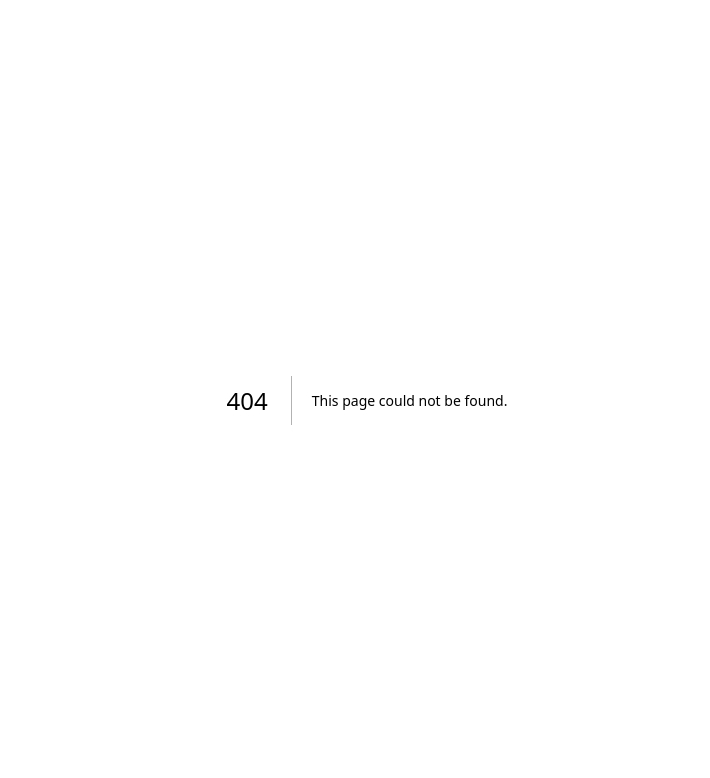
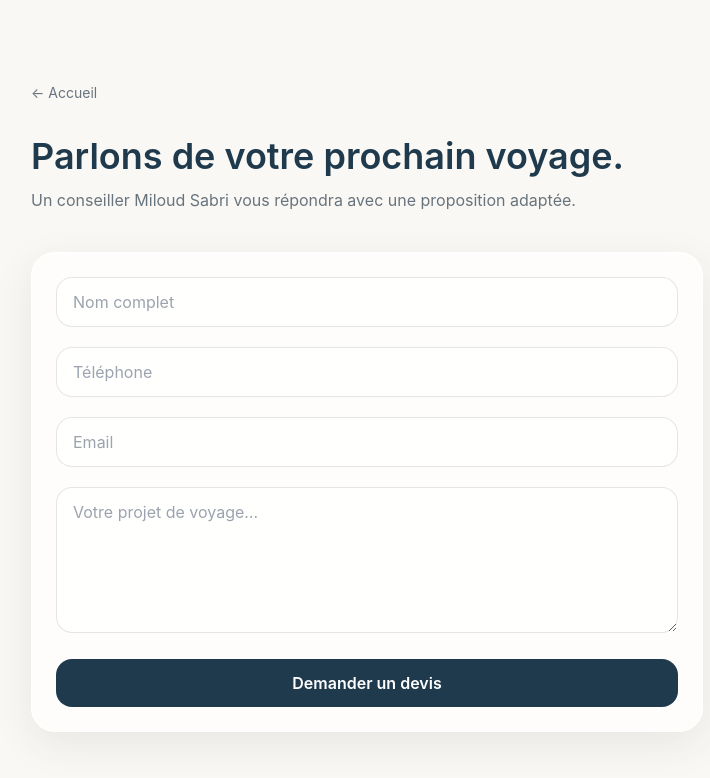
Before and after one commit to habibo-dev/Miloud-sabri, a Next.js app in the folder apps/web/: page /contact in a window 1280 px wide. Before the commit this address had no page. Shown: the top 778 px of the page, without its empty margins (273-983 px from the left). Built offline with nearby package versions, Linux system fonts and the light colour scheme.

Commit message:
Add contact lead form

```diff
--- /dev/null
+++ b/apps/web/src/app/contact/page.tsx
@@ -0,0 +1,34 @@
+"use client";
+
+import { FormEvent, useState } from "react";
+
+export default function ContactPage() {
+  const [status, setStatus] = useState("");
+  async function submit(event: FormEvent<HTMLFormElement>) {
+    event.preventDefault();
+    setStatus("Envoi…");
+    const form = new FormData(event.currentTarget);
+    const response = await fetch("/api/leads", { method: "POST", headers: { "Content-Type": "application/json" }, body: JSON.stringify(Object.fromEntries(form)) });
+    setStatus(response.ok ? "Merci ! Votre demande a bien été reçue." : "Vérifiez les informations puis réessayez.");
+    if (response.ok) event.currentTarget.reset();
+  }
+
+  return (
+    <main className="min-h-screen bg-cream px-6 py-20">
+      <div className="mx-auto max-w-2xl">
+        <a href="/" className="text-sm text-muted">← Accueil</a>
+        <h1 className="mt-8 text-4xl font-semibold text-navy">Parlons de votre prochain voyage.</h1>
+        <p className="mt-3 text-muted">Un conseiller Miloud Sabri vous répondra avec une proposition adaptée.</p>
+        <form onSubmit={submit} className="glass mt-10 space-y-5 rounded-glass p-6">
+          <input name="name" required placeholder="Nom complet" className="w-full rounded-2xl border border-black/10 bg-white/70 px-4 py-3 outline-none focus:ring-2 focus:ring-champagne" />
+          <input name="phone" placeholder="Téléphone" className="w-full rounded-2xl border border-black/10 bg-white/70 px-4 py-3 outline-none focus:ring-2 focus:ring-champagne" />
+          <input name="email" type="email" placeholder="Email" className="w-full rounded-2xl border border-black/10 bg-white/70 px-4 py-3 outline-none focus:ring-2 focus:ring-champagne" />
+          <textarea name="message" rows={5} placeholder="Votre projet de voyage…" className="w-full rounded-2xl border border-black/10 bg-white/70 px-4 py-3 outline-none focus:ring-2 focus:ring-champagne" />
+          <input type="hidden" name="source" value="website" />
+          <button className="w-full rounded-2xl bg-navy px-5 py-3 font-semibold text-white transition hover:bg-ink">Demander un devis</button>
+          {status && <p role="status" className="text-sm text-muted">{status}</p>}
+        </form>
+      </div>
+    </main>
+  );
+}
```
